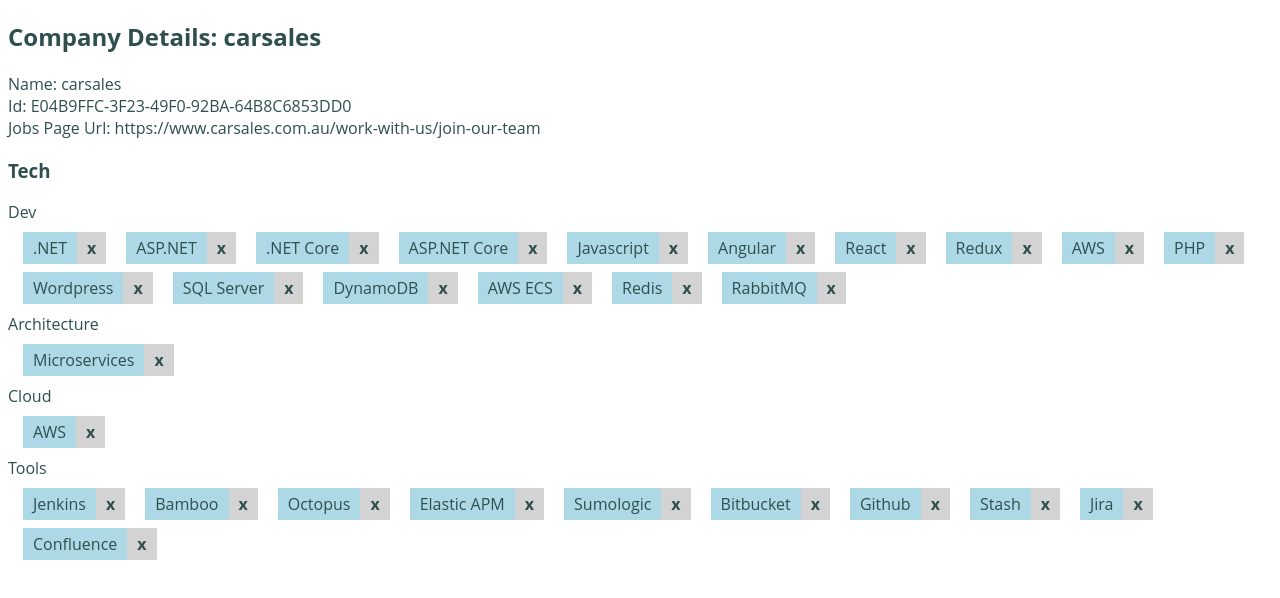
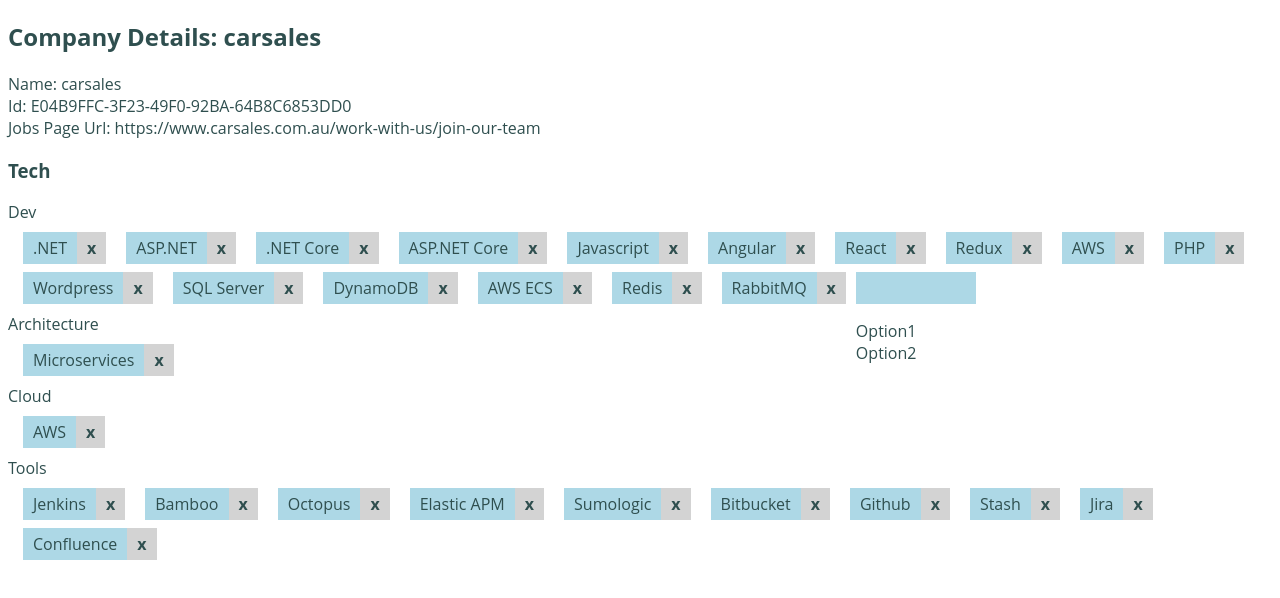
Before and after one commit to jameschristou/react-autocomplete-tags-input, a React app: page /companies/REA in a window 1280 px wide. Both pictures are taken after a click on the element 640 px from the left and 268 px from the top of the page. Shown: the top 598 px of the page. Built offline with nearby package versions, Linux system fonts and the light colour scheme.

Commit message:
Lining up autocomplete drop down as user types entry

```diff
--- a/src/components/AutoCompleteTextBox.js
+++ b/src/components/AutoCompleteTextBox.js
@@ -1,6 +1,6 @@
 import '../sass/autoCompleteTextbox.scss';
 
-import React, {useState} from "react";
+import React, {useState, useRef, useEffect} from "react";
 
 const AutoCompleteTextBox = ({label, items, updateListHandler}) => {
   const [isAddingNewItem, setIsAddingNewItem] = useState(false);
@@ -19,10 +19,14 @@
     setIsAddingNewItem(true);
   };
 
+  const newItemUpdatedEventHandler = (evnt) => {
+    console.log('Adding new item');
+  }
+
   return (
     <div className="autocompleteTextBox">
       <label className="autocompleteTextBox__label">{label}</label>
-      <div className="autocompleteTextBox__items" onClick={event => startAddingNewItemHandler()}>
+      <div className="autocompleteTextBox__items" onClick={evnt => startAddingNewItemHandler()}>
         {items.map(
           (item, index) => {
             return (
@@ -30,7 +34,9 @@
             );
           }
         )}
-        <div className="autocompleteTextBoxNewItem" contentEditable="true"></div>
+        {isAddingNewItem &&
+          <NewItem />
+        }
       </div>
     </div>
   );
@@ -47,4 +53,28 @@
   );
 }
 
+const NewItem = () => {
+  const txtBoxRef = useRef(null);
+
+  useEffect(() => {
+    txtBoxRef.current.focus();
+  }, [txtBoxRef]);
+
+  const newItemUpdatedEventHandler = () => {
+    console.log('Typing new item');
+  }
+
+  const showAutoCompleteList = true;
+
+  return (
+    <div className="autocompleteTextBoxNewItem">
+      <div ref={txtBoxRef} className="autocompleteTextBoxNewItem__text" contentEditable="true" onInput={evnt => newItemUpdatedEventHandler(evnt)}></div>
+      <ul className={`autocompleteTextBoxNewItem__list${showAutoCompleteList ? '' : ' hidden'}`}>
+        <li className="autocompleteTextBoxNewItem__listitem">Option1</li>
+        <li className="autocompleteTextBoxNewItem__listitem">Option2</li>
+      </ul>
+    </div>
+  );
+}
+
 export default AutoCompleteTextBox;
--- a/src/sass/autoCompleteTextbox.scss
+++ b/src/sass/autoCompleteTextbox.scss
@@ -35,10 +35,28 @@
 
     .autocompleteTextBoxNewItem{
         display:inline-block;
-        min-width:30px;
+        position: relative;
 
-        &:focus{
-            outline: none;
+        &__text{
+            display:inline-block;
+            min-width:100px;
+            padding: 5px 10px;
+
+            &:focus{
+                outline: none;
+                background-color: lightblue;
+            }
+        }
+
+        &__list{
+            list-style-type: none;
+            padding:0;
+            position:absolute;
+            width:100%;
         }
     }
+
+    .hidden{
+        display:none;
+    }
 }
```
